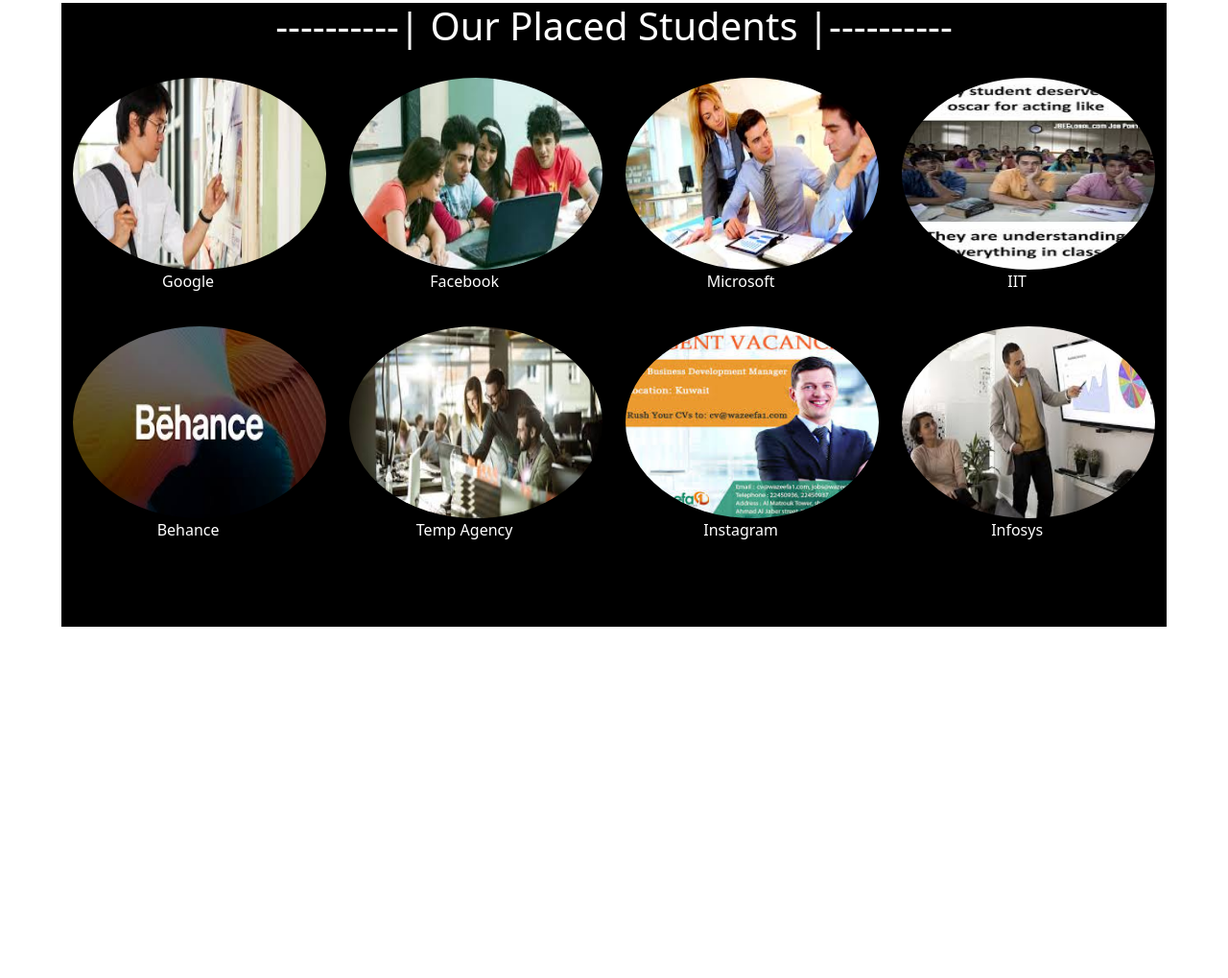
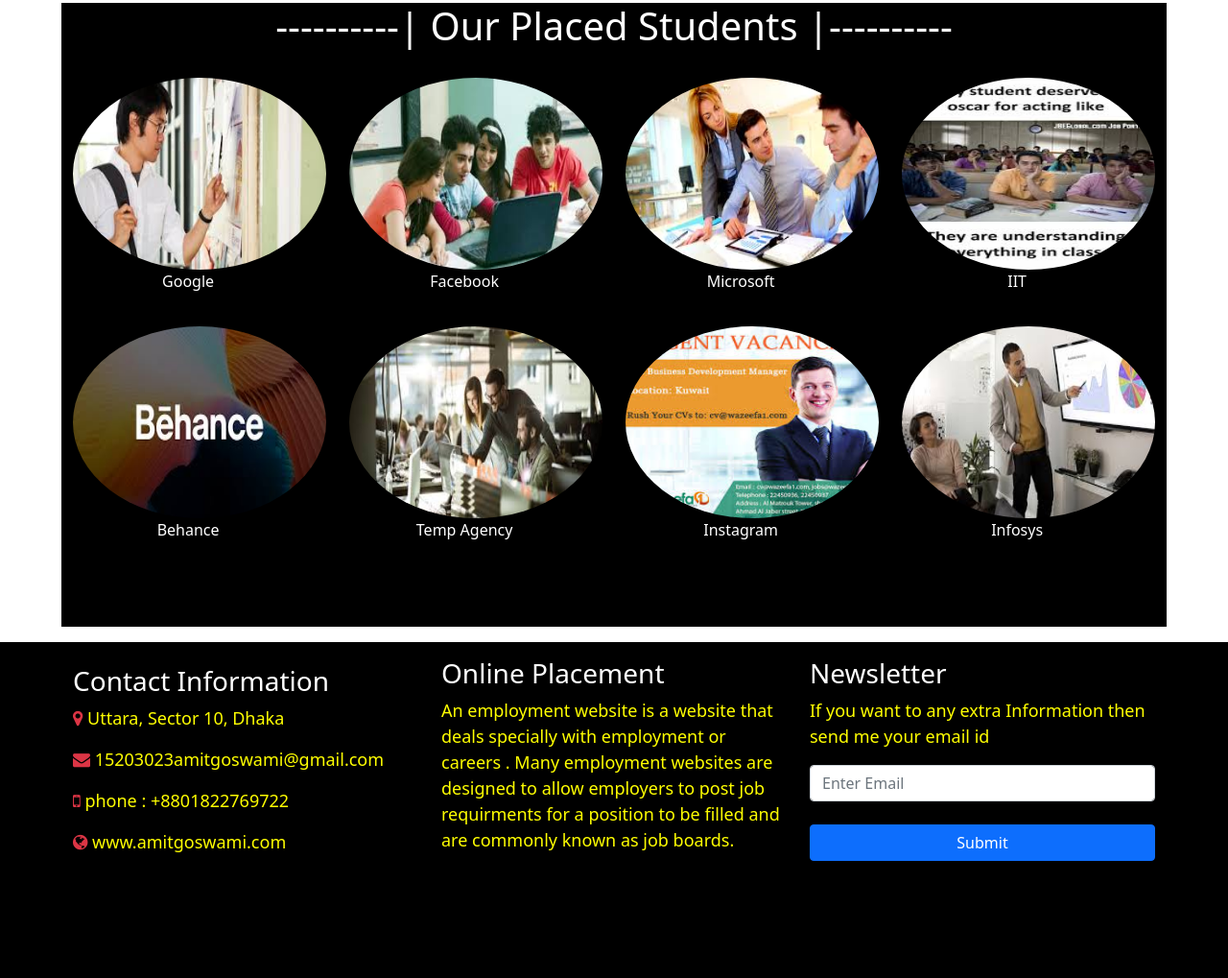
Before and after one commit to 1234amit/job_portal, a Django app: page / in a window 1280 px wide. Shown: the part 715-1734 px from the top of the page at 96% size. Before the commit the page ends 1368 px from the top, so only its background shows below. Run offline with Django 3.2, Linux system fonts and the light colour scheme; some libraries are stand-ins or nearby versions.

Commit message:
recruiter_Design

```diff
--- /dev/null
+++ b/templates/job/footer.html
@@ -0,0 +1,35 @@
+{% load static %}
+<div class="footer mt-3" style="background-color:black; width:100%; height:350px;">
+    <div class="container">
+        <div class="row">
+            <div class="col-md-4 mt-3">
+                <h3 class="text-white mt-2">Contact Information</h3>
+                <p style="color:yellow; font-size:18px;"><i class="fa fa-map-marker text-danger"></i> Uttara, Sector 10, Dhaka</p>
+                <p style="color:yellow; font-size:18px;"><i class="fa fa-envelope text-danger"></i> 15203023amitgoswami@gmail.com</p>
+                <p style="color:yellow; font-size:18px;"><i class="fa fa-mobile text-danger"></i> phone : +8801822769722</p>
+                <p style="color:yellow; font-size:18px;"><i class="fa fa-globe text-danger"></i> www.amitgoswami.com</p>
+            </div>
+            <div class="col-md-4 mt-3">
+                <h3 class="text-white">Online Placement</h3>
+                <p style="color: yellow; font-size:18px;">An employment website is a website that deals specially
+                with employment or careers . Many employment websites are designed to allow employers to post job requirments for
+                a position to be filled and are commonly known as job boards.
+                </p>
+            </div>
+            <div class="col-md-4 mt-3">
+                <h3 class="text-white" >Newsletter</h3>
+                <p style="color: yellow; font-size: 18px;" >If you want to any extra Information then send me your email id</p>
+                <form method="POST" class="form-inline">
+                    {% csrf_token %}
+                    <input type="email" name="email" placeholder="Enter Email" required class="form-control">
+                    <br>
+                    <button class="btn btn-primary" style="width: 100%;" >Submit</button>
+
+                </form>
+            </div>
+
+        </div>
+
+    </div>
+
+</div>
--- a/templates/job/index.html
+++ b/templates/job/index.html
@@ -77,7 +77,8 @@
 
     </div>
 
-    <!--footer-->
+</div>
 
-</div>
+<!--footer-->
+{% include 'job/footer.html' %}
 {% endblock content %}
```
